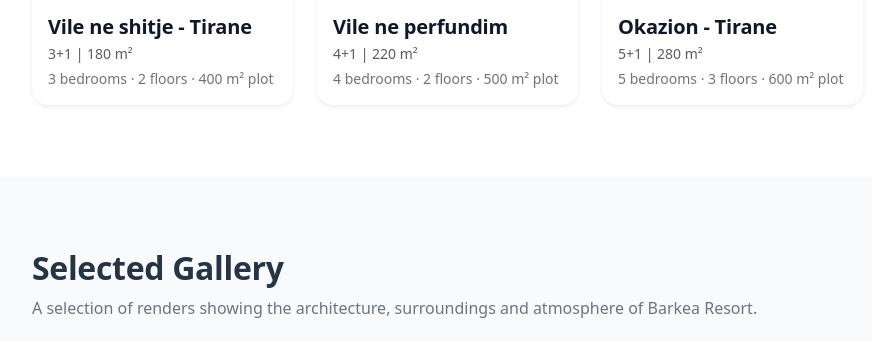
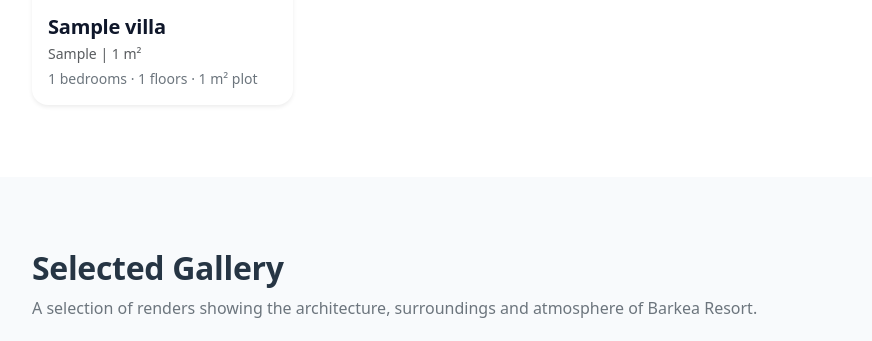
Before and after one commit to usejd66/barkea-resort, a Django app: page / in a window 1280 px wide. Shown: the part 2038-2379 px from the top of the page, without its empty margins (50-922 px from the left). Run offline with Django 5.2, Linux system fonts and the light colour scheme; tables that the repository leaves empty hold one stand-in row (values such as "Sample post"); grey boxes marked "Sample" are stand-in pictures.

Commit message:
Render admin-managed resort content
Co-authored-by: Copilot App <223556219+Copilot@users.noreply.github.com>

```diff
--- a/barkea_project/templates/home.html
+++ b/barkea_project/templates/home.html
@@ -114,7 +114,7 @@
                 <a href="{% url 'villa_detail' villa.id %}" class="text-decoration-none">
                     <article class="card h-100 border-0 shadow-sm rounded-4 overflow-hidden">
                         <div class="ratio ratio-4x3">
-                            <img src="{% static villa.image %}" alt="Villa {{ villa.name }}" class="object-fit-cover">
+                            <img src="{{ villa.image_url }}" alt="Villa {{ villa.name }}" class="object-fit-cover">
                         </div>
                         <div class="card-body p-3">
                             <h3 class="h5 fw-bold text-dark mb-1">{{ villa.name }}</h3>
--- a/resort/models.py
+++ b/resort/models.py
@@ -49,7 +49,7 @@ class Villa(models.Model):
     floors = models.PositiveSmallIntegerField()
     plot = models.PositiveIntegerField(help_text='Plot area in square metres.')
     description = models.TextField()
-    image = models.ImageField(upload_to='villas/', blank=True)
+    image = models.ImageField(upload_to='villas/')
     plan_ground = models.ImageField(upload_to='villa-plans/', blank=True)
     plan_first = models.ImageField(upload_to='villa-plans/', blank=True)
     plan_second = models.ImageField(upload_to='villa-plans/', blank=True)
--- a/resort/views.py
+++ b/resort/views.py
@@ -4,11 +4,13 @@ from smtplib import SMTPException
 from django.contrib import messages
 from django.conf import settings
 from django.contrib.staticfiles import finders
+from django.contrib.staticfiles.storage import staticfiles_storage
 from django.core.mail import send_mail
 from django.http import Http404
 from django.shortcuts import redirect, render
 
 from .forms import ContactRequestForm
+from .models import GalleryImage, Villa, VillaType
 
 logger = logging.getLogger(__name__)
 
@@ -103,8 +105,61 @@ def build_gallery(villa_type, max_extra=8):
     return items
 
 
+def _published_villas():
+    return Villa.objects.filter(
+        is_published=True,
+        villa_type__is_active=True,
+    ).select_related('villa_type').prefetch_related('features', 'gallery_images')
+
+
+def _database_villa_data(villa):
+    return {
+        'id': villa.pk,
+        'type': villa.villa_type.slug,
+        'name': villa.name,
+        'rooms': villa.rooms,
+        'area': villa.area,
+        'bedrooms': villa.bedrooms,
+        'bathrooms': villa.bathrooms,
+        'floors': villa.floors,
+        'plot': villa.plot,
+        'description': villa.description,
+        'image_url': villa.image.url,
+        'plan_ground': bool(villa.plan_ground),
+        'plan_ground_url': villa.plan_ground.url if villa.plan_ground else '',
+        'plan_first': bool(villa.plan_first),
+        'plan_first_url': villa.plan_first.url if villa.plan_first else '',
+        'plan_second': bool(villa.plan_second),
+        'plan_second_url': villa.plan_second.url if villa.plan_second else '',
+        'gallery': [
+            {'src': image.image.url, 'label': image.caption}
+            for image in villa.gallery_images.all()
+            if image.is_published
+        ],
+        'features': [
+            {'icon': feature.icon, 'text': feature.name}
+            for feature in villa.features.all()
+        ],
+    }
+
+
+def _static_villa_data(villa):
+    data = {**villa}
+    data['image_url'] = staticfiles_storage.url(villa['image'])
+    for floor in ('ground', 'first', 'second'):
+        path = villa[f'plan_{floor}']
+        data[f'plan_{floor}_url'] = staticfiles_storage.url(path) if path else ''
+    return data
+
+
+def _public_villas():
+    if Villa.objects.exists():
+        return [_database_villa_data(villa) for villa in _published_villas()]
+    return [_static_villa_data(villa) for villa in VILLAS]
+
+
 def index_view(request):
-    return render(request, 'home.html', {'villas': VILLAS[:3]})
+    return render(request, 'home.html', {'villas': _public_villas()[:3]})
 
 
 def about_view(request):
@@ -112,24 +167,47 @@ def about_view(request):
 
 
 def villas_view(request):
-    return render(request, 'villas.html', {'villas': VILLAS})
+    villas = _public_villas()
+    if Villa.objects.exists():
+        villa_types = VillaType.objects.filter(
+            is_active=True,
+            villas__is_published=True,
+        ).distinct()
+    else:
+        villa_types = [
+            {'slug': villa['type'], 'name': villa['type'].replace('type-', 'Type ').title()}
+            for villa in VILLAS
+        ]
+    return render(request, 'villas.html', {'villas': villas, 'villa_types': villa_types})
 
 
 def villa_detail_view(request, pk):
-    villa = next((v for v in VILLAS if v['id'] == pk), None)
+    if Villa.objects.exists():
+        try:
+            villa = _published_villas().get(pk=pk)
+        except Villa.DoesNotExist as error:
+            raise Http404("Villa not found") from error
+        return render(request, 'villa-detail.html', {'villa': _database_villa_data(villa)})
+
+    villa = next((item for item in VILLAS if item['id'] == pk), None)
     if villa is None:
-        raise Http404("Villa not found")
+        raise Http404('Villa not found')
     # Nëse galeria nuk është shkruar me dorë, merret automatikisht nga skedarët
     if villa['gallery']:
         gallery = [g if isinstance(g, dict) else {'src': g, 'label': ''} for g in villa['gallery']]
     else:
         gallery = build_gallery(villa['type'])
-    villa = {**villa, 'gallery': gallery}
+    villa = _static_villa_data({**villa, 'gallery': gallery})
+    villa['gallery'] = [
+        {**item, 'src': staticfiles_storage.url(item['src'])}
+        for item in gallery
+    ]
     return render(request, 'villa-detail.html', {'villa': villa})
 
 
 def gallery_view(request):
-    return render(request, 'gallery.html')
+    images = GalleryImage.objects.filter(is_published=True).select_related('villa')
+    return render(request, 'gallery.html', {'gallery_images': images})
 
 
 def location_view(request):
```
Also changed, not shown: barkea_project/templates/gallery.html (+16 -0 lines), barkea_project/templates/villa-detail.html (+8 -6 lines), barkea_project/templates/villas.html (+4 -5 lines), resort/tests.py (+35 -0 lines), resort/migrations/0003_alter_villa_image.py (added).
